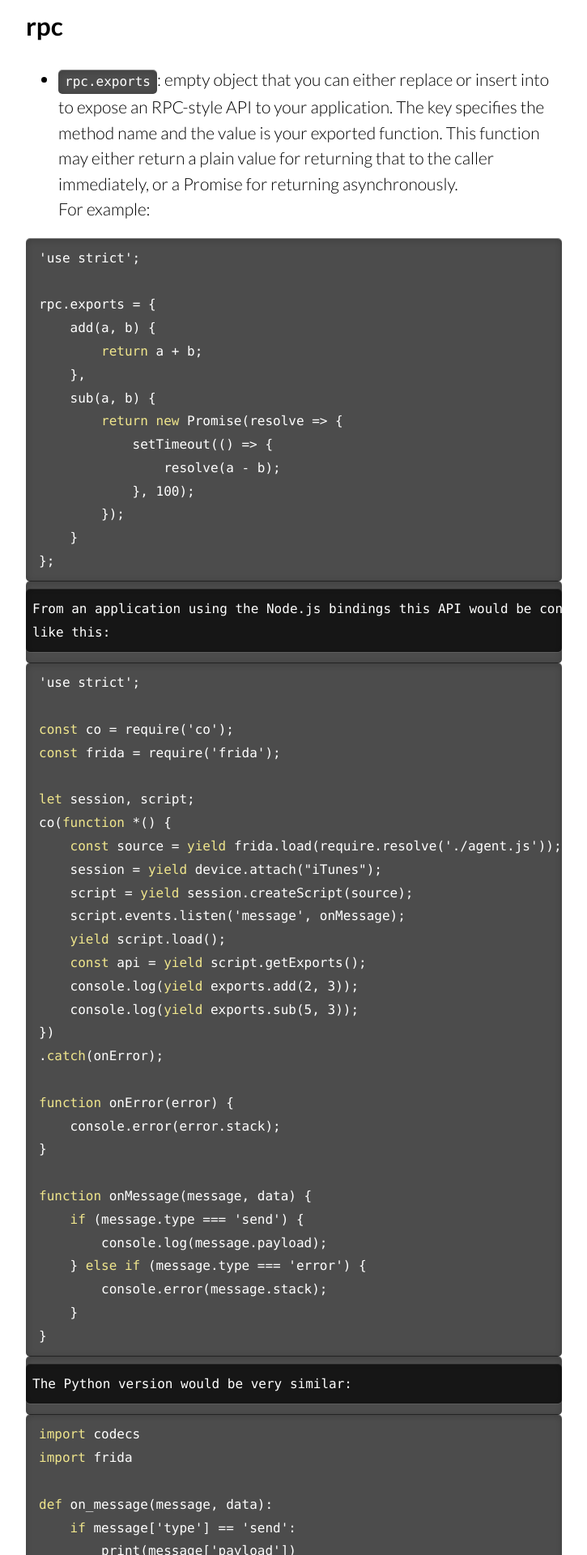
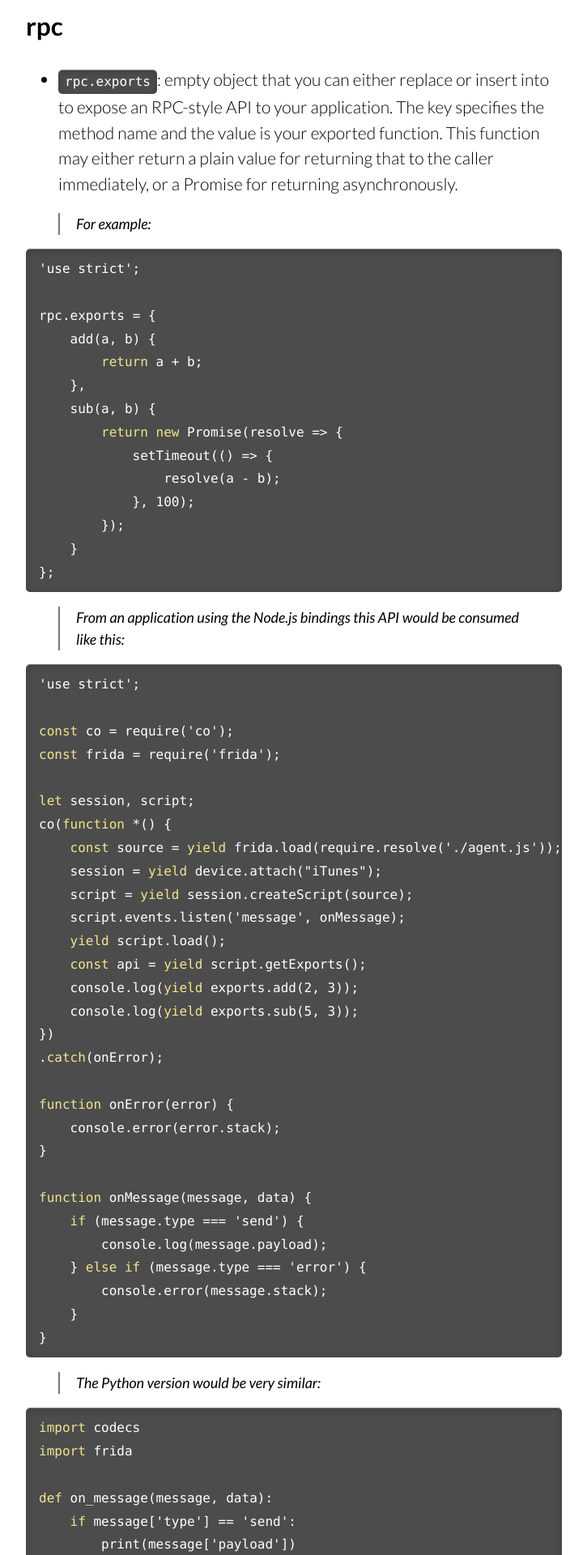
Before and after one commit to frida/frida-website, a Jekyll site: the page built from docs/javascript-api.md, in a window 1280 px wide. Shown: the part 2538-4458 px from the top of the page at 81% size, without its empty margins (179-904 px from the left). Built offline with Jekyll 4.4.1, drawn with Linux system fonts in a browser that asks for light colours; some web fonts are replaced.

Commit message:
Improve formatting of the rpc docs

```diff
--- a/docs/javascript-api.md
+++ b/docs/javascript-api.md
@@ -91,7 +91,7 @@ permalink: /docs/javascript-api/
     return a plain value for returning that to the caller immediately, or a
     Promise for returning asynchronously.
 
-    For example:
+>   For example:
 
 {% highlight js %}
 'use strict';
@@ -110,8 +110,8 @@ rpc.exports = {
 };
 {% endhighlight %}
 
-    From an application using the Node.js bindings this API would be consumed
-    like this:
+>   From an application using the Node.js bindings this API would be consumed
+>   like this:
 
 {% highlight js %}
 'use strict';
@@ -145,7 +145,7 @@ function onMessage(message, data) {
 }
 {% endhighlight %}
 
-    The Python version would be very similar:
+>   The Python version would be very similar:
 
 {% highlight py %}
 import codecs
```
